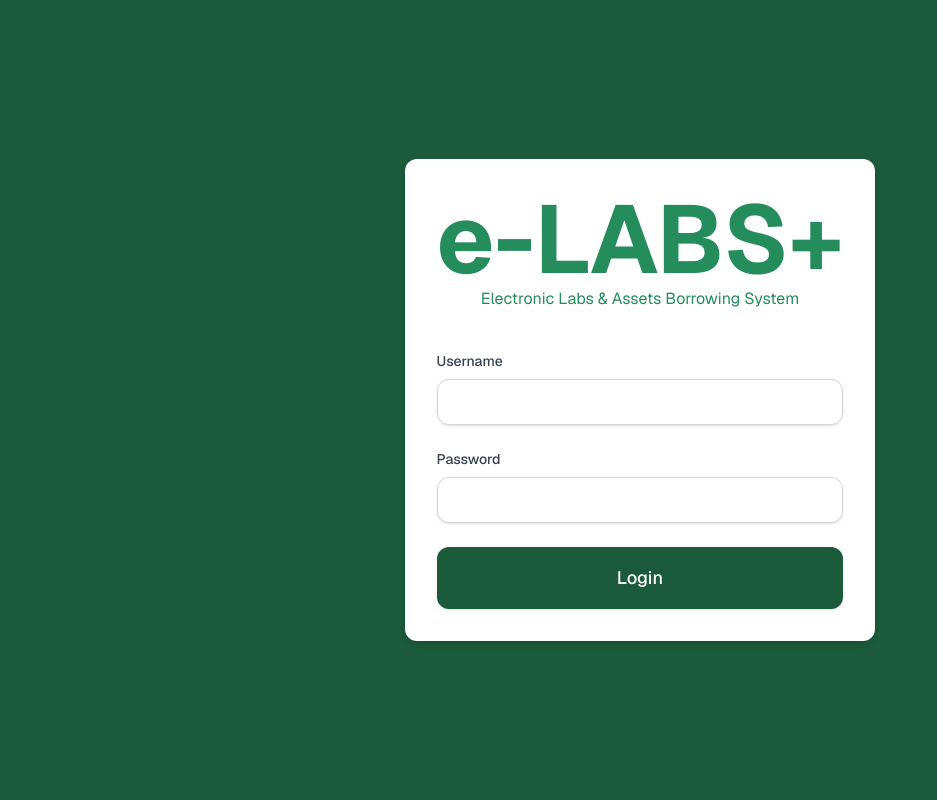
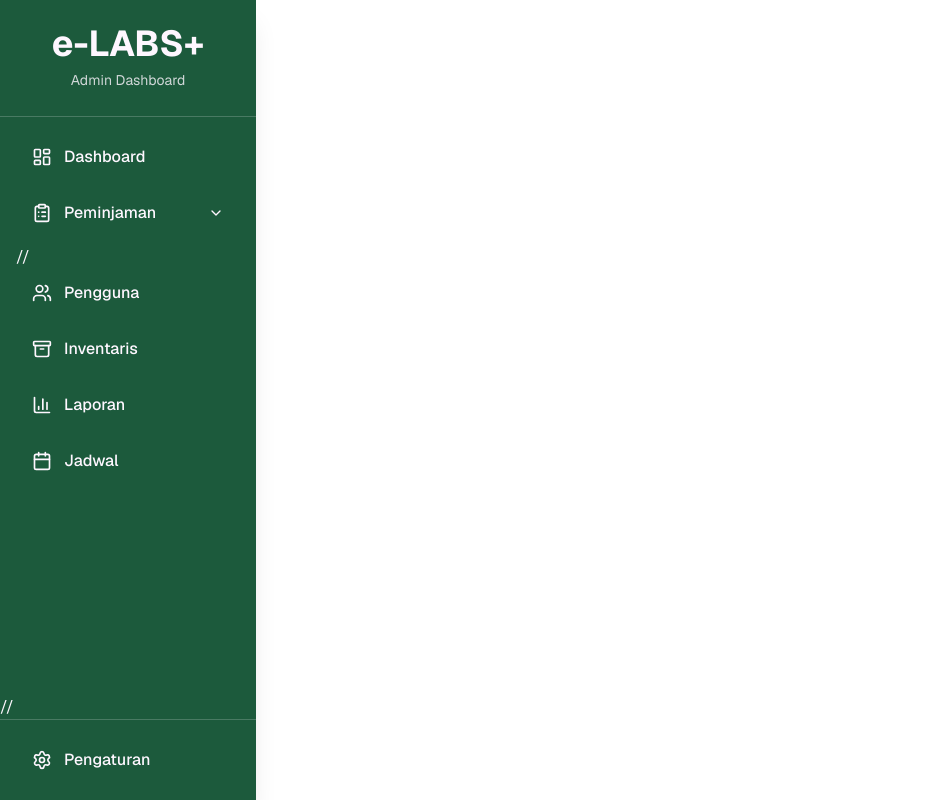
Before and after one commit to Rivalfitrah/e-labs-frontend, a Vue app: page / in a window 1280 px wide. Shown: the whole page, without its empty margins (0-937 px from the left). Built offline with nearby package versions, Linux system fonts and the light colour scheme.

Commit message:
dashboard

```diff
--- a/package.json
+++ b/package.json
@@ -11,8 +11,10 @@
   "dependencies": {
     "@tailwindcss/vite": "^4.1.13",
     "geist": "^1.5.1",
+    "lucide-vue-next": "^0.544.0",
     "tailwindcss": "^4.1.13",
-    "vue": "^3.5.18"
+    "vue": "^3.5.18",
+    "vue-router": "^4.5.1"
   },
   "devDependencies": {
     "@vitejs/plugin-vue": "^6.0.1",
--- a/src/App.vue
+++ b/src/App.vue
@@ -1,9 +1,10 @@
 <script setup>
 import Login from './components/Login.vue'
+import Sidebar from './components/Sidebar.vue'
 </script>
 
 <template>
-  <Login/>
+  <Sidebar/>
 </template>
 <style scoped>
 </style>
--- /dev/null
+++ b/src/components/Sidebar.vue
@@ -0,0 +1,118 @@
+<script setup>
+import {
+  LayoutDashboard,
+  Package,
+  Building2,
+  ClipboardList,
+  ChevronDown,
+  Users,
+  Settings,
+  BarChart3,
+  Calendar,
+  Archive
+} from 'lucide-vue-next'
+
+import { ref } from 'vue'
+
+const isPeminjamanOpen = ref(false)
+
+const togglePeminjaman = () => {
+  isPeminjamanOpen.value = !isPeminjamanOpen.value
+}
+</script>
+
+<template>
+  <div class="fixed top-0 left-0 h-screen w-64 bg-primary text-secondary flex flex-col shadow-xl z-40 transform transition-transform duration-300 md:fixed md:translate-x-0">
+    <!-- Header Section -->
+    <div class="p-6 border-b border-secondary/20">
+      <div class="text-center">
+        <h2 class="text-4xl font-bold font-sans mb-1">e-LABS+</h2>
+        <span class="text-sm font-sans opacity-80">Admin Dashboard</span>
+      </div>
+    </div>
+
+    <!-- Navigation Section -->
+    <div class="flex-1 overflow-y-auto p-4">
+      <nav class="space-y-2">
+        <!-- Dashboard -->
+        <div>
+          <a href="#" class="flex items-center px-4 py-3 rounded-lg hover:bg-secondary/10 transition-all duration-200 group">
+            <LayoutDashboard class="w-5 h-5 mr-3 group-hover:scale-110 transition-transform" />
+            <span class="font-sans font-medium">Dashboard</span>
+          </a>
+        </div>
+
+        <!-- Peminjaman Section -->
+        <div>
+          <button
+            @click="togglePeminjaman"
+            class="w-full flex items-center justify-between px-4 py-3 rounded-lg hover:bg-secondary/10 transition-all duration-200 group"
+          >
+            <div class="flex items-center">
+              <ClipboardList class="w-5 h-5 mr-3 group-hover:scale-110 transition-transform" />
+              <span class="font-sans font-medium">Peminjaman</span>
+            </div>
+            <ChevronDown
+              class="w-4 h-4 transition-transform duration-200"
+              :class="{ 'rotate-180': isPeminjamanOpen }"
+            />
+          </button>
+
+          <!-- Submenu -->
+          <div
+            class="overflow-hidden transition-all duration-300 ease-in-out"
+            :class="isPeminjamanOpen ? 'max-h-96 opacity-100' : 'max-h-0 opacity-0'"
+          >
+            <div class="ml-8 mt-2 space-y-1 border-l-2 border-secondary/20 pl-4">
+              <a href="#" class="flex items-center px-3 py-2 rounded-lg hover:bg-secondary/10 transition-all duration-200 group text-sm">
+                <Package class="w-4 h-4 mr-3 group-hover:scale-110 transition-transform" />
+                <span class="font-sans">Barang</span>
+              </a>
+              <a href="#" class="flex items-center px-3 py-2 rounded-lg hover:bg-secondary/10 transition-all duration-200 group text-sm">
+                <Building2 class="w-4 h-4 mr-3 group-hover:scale-110 transition-transform" />
+                <span class="font-sans">Ruangan</span>
+              </a>
+            </div>
+          </div>
+        </div>
+
+        // <!-- Additional Menu Items -->
+        <div>
+          <a href="#" class="flex items-center px-4 py-3 rounded-lg hover:bg-secondary/10 transition-all duration-200 group">
+            <Users class="w-5 h-5 mr-3 group-hover:scale-110 transition-transform" />
+            <span class="font-sans font-medium">Pengguna</span>
+          </a>
+        </div>
+
+        <div>
+          <a href="#" class="flex items-center px-4 py-3 rounded-lg hover:bg-secondary/10 transition-all duration-200 group">
+            <Archive class="w-5 h-5 mr-3 group-hover:scale-110 transition-transform" />
+            <span class="font-sans font-medium">Inventaris</span>
+          </a>
+        </div>
+
+        <div>
+          <a href="#" class="flex items-center px-4 py-3 rounded-lg hover:bg-secondary/10 transition-all duration-200 group">
+            <BarChart3 class="w-5 h-5 mr-3 group-hover:scale-110 transition-transform" />
+            <span class="font-sans font-medium">Laporan</span>
+          </a>
+        </div>
+
+        <div>
+          <a href="#" class="flex items-center px-4 py-3 rounded-lg hover:bg-secondary/10 transition-all duration-200 group">
+            <Calendar class="w-5 h-5 mr-3 group-hover:scale-110 transition-transform" />
+            <span class="font-sans font-medium">Jadwal</span>
+          </a>
+        </div>
+      </nav>
+    </div>
+
+    // <!-- Footer Section -->
+    <div class="p-4 border-t border-secondary/20">
+      <a href="#" class="flex items-center px-4 py-3 rounded-lg hover:bg-secondary/10 transition-all duration-200 group">
+        <Settings class="w-5 h-5 mr-3 group-hover:scale-110 transition-transform" />
+        <span class="font-sans font-medium">Pengaturan</span>
+      </a>
+    </div>
+  </div>
+</template>
```
Also changed, not shown: 1 other file (tests, documents, lock files or other folders).
